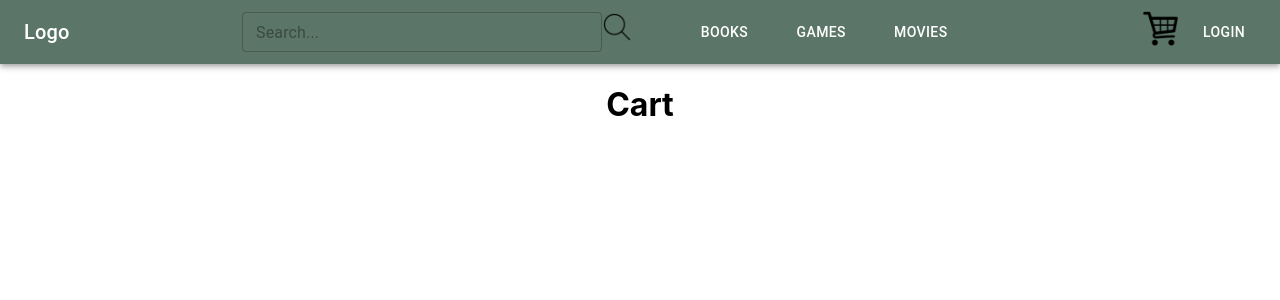
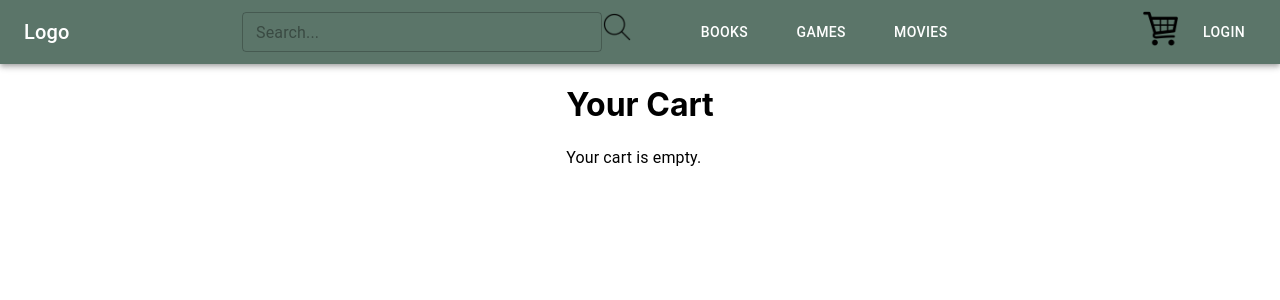
Before and after one commit to c3374491/INFT3050-Project, a React (Create React App) app in the folder entertainment-guild/: page /cart in a window 1280 px wide. Shown: the top 300 px of the page. Built offline with nearby package versions, Linux system fonts and the light colour scheme.

Commit message:
cart cookies done

```diff
--- /dev/null
+++ b/entertainment-guild/src/component/CartProductList.js
@@ -0,0 +1,21 @@
+import React from 'react';
+import { Box, Typography } from "@mui/material";
+
+const CartProductList = ({ productList }) => {
+
+    return (
+        <Box>
+            {productList.length > 0 ? (
+                productList.map(product => (
+                    <Box key={product.ID} mb={2}>
+                        <Typography variant="h6">{product.Name}</Typography>
+                    </Box>
+                ))
+            ) : (
+                <Typography variant="body1">Your cart is empty.</Typography>
+            )}
+        </Box>
+    );
+};
+
+export default CartProductList;
--- a/entertainment-guild/src/component/ProductList.js
+++ b/entertainment-guild/src/component/ProductList.js
@@ -1,9 +1,11 @@
-import React, { useEffect, useState } from 'react';
+import React, {useEffect, useState} from 'react';
 import axios from 'axios';
 import ProductDetailsPopup from "./ProductDetailPopup";
 import "../style.css";
 // https://mui.com/material-ui/react-snackbar/
 import Snackbar from '@mui/material/Snackbar';
+import "../helpers/HandleCookies"
+import HandleCookies from "../helpers/HandleCookies";
 
 // ProductList component to display a list of products and a popup dialog with more details
 // apiUrl: string containing the URL to fetch the products data
@@ -16,6 +18,7 @@ const ProductList = ({ apiUrl, genre, searchTerm, descriptionLength}) => {
     const [selectedProduct, setSelectedProduct] = useState(null);
     const [isSnackBarOpen, setSnackBarOpen] = useState(false);
     const [cartProduct, setCartProduct] = useState(null);
+    const { cart, setCartCookie, getCartCookie } = HandleCookies();
 
     // Fetch products data from the API
     useEffect(() => {
@@ -86,6 +89,15 @@ const ProductList = ({ apiUrl, genre, searchTerm, descriptionLength}) => {
         setSnackBarOpen(false);
     }
 
+    const addToCart = (product) => {
+        console.log(product)
+        setCartCookie(product);
+        const updatedCart = getCartCookie();
+        console.log("Cart updated with IDs:", updatedCart);
+        handleOpenSnackbar(product);
+    };
+
+
     // Display the list of products
     // If the description is longer than 400 characters, display only the first 400 characters
     // Display a button to open the popup with more details
@@ -104,7 +116,7 @@ const ProductList = ({ apiUrl, genre, searchTerm, descriptionLength}) => {
                                     : product.Description}
                             </p>
                             <button onClick={() => handleOpenPopup(product)}>i</button>
-                            <button onClick={ () => handleOpenSnackbar(product)}>cart</button>
+                            <button onClick={() => addToCart(product)}>cart</button>
                         </li>
                     ))}
                 </ul>
--- a/entertainment-guild/src/helpers/HandleCookies.js
+++ b/entertainment-guild/src/helpers/HandleCookies.js
@@ -1,19 +1,77 @@
 import { useCookies } from 'react-cookie';
 
 const HandleCookies = () => {
-  const [cookies, setCookie, removeCookie] = useCookies(['authToken']);
+  const [AuthTokenCookies, setCookieAuthToken, removeCookieAuthToken] = useCookies(['authToken']);
+  const [CartCookies, setCookieCart, removeCookieCart] = useCookies(['cart']);
 
   // Function to set the cookie
   const setAuthToken = (tokenValue, options = {}) => {
-    setCookie('authToken', tokenValue, { path: '/', ...options });
+    setCookieAuthToken('authToken', tokenValue, { path: '/', ...options });
   };
 
   // Function to remove the cookie
   const clearAuthToken = () => {
-    removeCookie('authToken', { path: '/' });
+    removeCookieAuthToken('authToken', { path: '/' });
   };
 
-  return { authToken: cookies.authToken, setAuthToken, clearAuthToken };
+  const createCookie = (name, value, days) => {
+    let expires = "";
+    if (days) {
+      const date = new Date();
+      date.setTime(date.getTime() + (days * 24 * 60 * 60 * 1000));
+      expires = "; expires=" + date.toUTCString(); // Utiliser toUTCString pour la compatibilité
+    }
+    document.cookie = `${name}=${value}${expires}; path=/`;
+  }
+
+  // Function to set or update the cart cookie
+  const setCartCookie = (product) => {
+    console.log("Product ID:", product.ID); // Affichez l'ID du produit
+
+    // Récupérer les données du cookie existant
+    let cart = getCartCookie("cart");
+    let cartIDs = [];
+
+    // Vérifiez si le panier existe déjà et tentez de le parser
+    if (cart) {
+      try {
+        cartIDs = JSON.parse(cart); // Parser l'ID du cookie en tableau
+      } catch (error) {
+        console.error('Error parsing cart JSON:', error);
+        cartIDs = []; // Réinitialiser le panier en cas d'erreur
+      }
+    }
+
+    // Ajouter l'ID du produit au tableau s'il n'est pas déjà présent
+    if (!cartIDs.includes(product.ID)) {
+      cartIDs.push(product.ID);
+    }
+
+    // Sérialiser et créer le cookie de panier mis à jour avec uniquement les IDs
+    const cookieString = JSON.stringify(cartIDs);
+    console.log("Updated cart IDs string:", cookieString); // Log de la chaîne JSON
+    createCookie("cart", cookieString, 31);
+    console.log("Cart cookie set:", document.cookie);
+  };
+
+
+
+  // Function to retrieve the cart cookie
+  const getCartCookie = (cname) => {
+    const name = `${cname}=`;
+    const decodedCookie = decodeURIComponent(document.cookie);
+    const cookiesArray = decodedCookie.split(";");
+
+    for (let cookie of cookiesArray) {
+      cookie = cookie.trim(); // Remove leading whitespace
+      if (cookie.startsWith(name)) {
+        return cookie.substring(name.length);
+      }
+    }
+    return ""; // Return empty if not found
+  };
+
+  return { authToken: AuthTokenCookies.authToken, setAuthToken, clearAuthToken, setCartCookie, getCartCookie, cart: CartCookies.cart };
 };
 
 export default HandleCookies;
--- a/entertainment-guild/src/pages/Books.js
+++ b/entertainment-guild/src/pages/Books.js
@@ -28,6 +28,7 @@ const Books = () => {
                 apiUrl='http://localhost:8080/api/v1/db/data/v1/inft3050/Product?limit=1000'
                 genre={1}
                 searchTerm={searchTerm}
+                descriptionLength={400}
             />
         </div>
     );
--- a/entertainment-guild/src/pages/Cart.js
+++ b/entertainment-guild/src/pages/Cart.js
@@ -1,9 +1,72 @@
-import React from 'react';
+import React, { useEffect, useState } from 'react';
+import { Box } from "@mui/material";
+import HandleCookies from "../helpers/HandleCookies";
+import CartProductList from "../component/CartProductList";
+import axios from "axios";
 
 const Cart = () => {
+    const { authToken, getCartCookie } = HandleCookies();
+    const [currentCart, setCurrentCart] = useState([]);
+    const [products, setProducts] = useState([]);
+
+    useEffect(() => {
+        const cart = getCartCookie("cart");
+        console.log("cart = " + cart);
+        if (cart) {
+            try {
+                // Parse the cart JSON to get an array of IDs
+                const cartIDs = JSON.parse(cart);
+                console.log("cartIDs = " + cartIDs);
+                fetchProducts(cartIDs);
+            } catch (error) {
+                console.error('Error parsing cart JSON:', error);
+            }
+        }
+    }, []);
+
+    const fetchProducts = async (ids) => {
+        const apiUrl = 'http://localhost:8080/api/v1/db/data/v1/inft3050/Product?limit=1000';
+        try {
+            const response = await axios.get(apiUrl, {
+                headers: {
+                    'Accept': 'application/json',
+                    'xc-token': 'sPi8tSXBw3BgursDPmfAJz8B3mPaHA6FQ9PWZYJZ'
+                },
+                params: { ids: ids.join(',') }
+            });
+
+            // Affichez les données pour voir ce que vous obtenez
+            console.log("Response data:", response.data);
+
+            if (Array.isArray(response.data.list)) {
+                console.log("Fetched Products:", response.data.list);
+
+                // Filtrer les produits par ID
+                const filteredProducts = response.data.list.filter(product =>
+                    ids.includes(product.ID)
+                );
+
+                console.log("Filtered Products:", filteredProducts);
+                setProducts(filteredProducts);
+            } else {
+                console.warn('Expected array but got:', response.data.list);
+                setProducts([]);
+            }
+        } catch (error) {
+            console.error('Error fetching products:', error);
+        }
+    };
+
+
     return (
         <div>
-            <h1>Cart</h1>
+            <Box display="flex" justifyContent="center">
+                <Box>
+                    <h1>Your Cart</h1>
+                    {/* Show products in the cart */}
+                    <CartProductList productList={products} />
+                </Box>
+            </Box>
         </div>
     );
 }
--- a/entertainment-guild/src/pages/Games.js
+++ b/entertainment-guild/src/pages/Games.js
@@ -27,6 +27,7 @@ const Games = () => {
                 apiUrl='http://localhost:8080/api/v1/db/data/v1/inft3050/Product?limit=1000'
                 genre={3}
                 searchTerm={searchTerm}
+                descriptionLength={400}
             />
         </div>
     );
--- a/entertainment-guild/src/pages/Movies.js
+++ b/entertainment-guild/src/pages/Movies.js
@@ -27,6 +27,7 @@ const Movies = () => {
                 apiUrl='http://localhost:8080/api/v1/db/data/v1/inft3050/Product?limit=1000'
                 genre={2}
                 searchTerm={searchTerm}
+                descriptionLength={400}
             />
         </div>
     );
```
